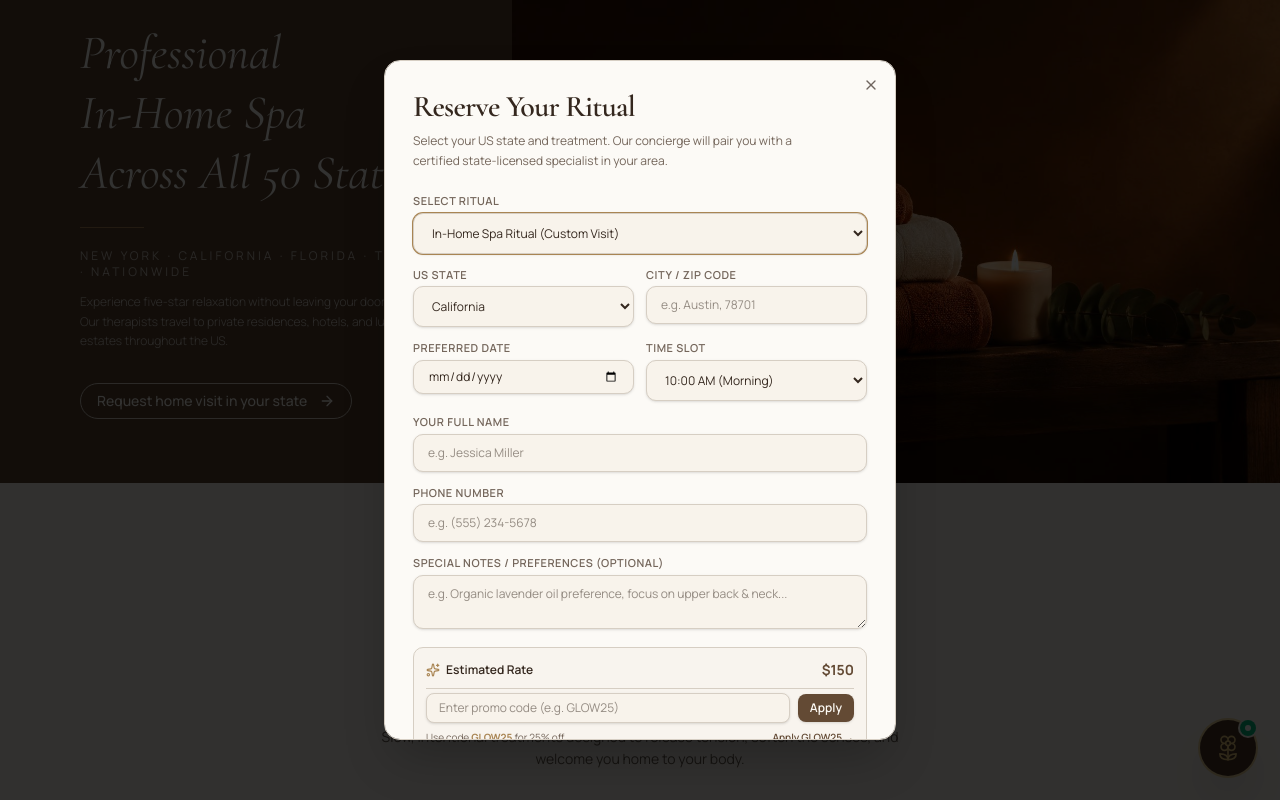
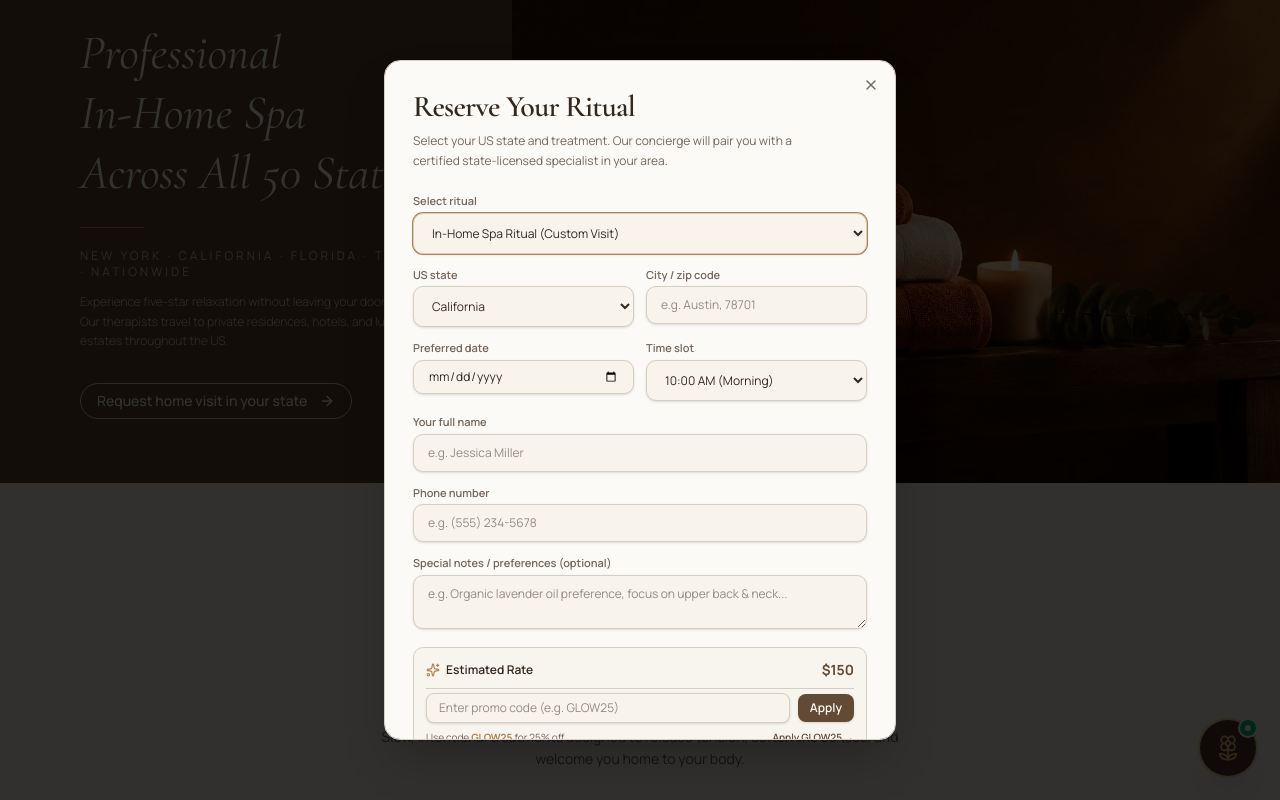
Before and after one commit to rudrodeb029/febiola-lovely-spa, a React (Vite) app: page / in a window 1280 px wide. Both pictures are taken after a click on the button "Request home visit in your state". Shown: the part 2354-3154 px from the top of the page. Built offline with nearby package versions, Linux system fonts and the light colour scheme.

Commit message:
Update reservation form labels to capitalize only the first word

```diff
--- a/src/App.tsx
+++ b/src/App.tsx
@@ -1092,8 +1092,8 @@ export default function App() {
           ) : (
             <form onSubmit={handleBookingSubmit} className="space-y-3.5 pt-1 text-xs">
               <div>
-                <label className="text-[11px] font-semibold uppercase tracking-wider text-muted-foreground block mb-1">
-                  Select Ritual
+                <label className="text-[11px] font-semibold text-muted-foreground block mb-1">
+                  Select ritual
                 </label>
                 <select
                   value={selectedService}
@@ -1113,8 +1113,8 @@ export default function App() {
 
               <div className="grid grid-cols-1 sm:grid-cols-2 gap-3">
                 <div>
-                  <label className="text-[11px] font-semibold uppercase tracking-wider text-muted-foreground block mb-1">
-                    US State
+                  <label className="text-[11px] font-semibold text-muted-foreground block mb-1">
+                    US state
                   </label>
                   <select
                     value={selectedState}
@@ -1129,8 +1129,8 @@ export default function App() {
                   </select>
                 </div>
                 <div>
-                  <label className="text-[11px] font-semibold uppercase tracking-wider text-muted-foreground block mb-1">
-                    City / Zip Code
+                  <label className="text-[11px] font-semibold text-muted-foreground block mb-1">
+                    City / zip code
                   </label>
                   <input
                     type="text"
@@ -1145,8 +1145,8 @@ export default function App() {
 
               <div className="grid grid-cols-1 sm:grid-cols-2 gap-3">
                 <div>
-                  <label className="text-[11px] font-semibold uppercase tracking-wider text-muted-foreground block mb-1">
-                    Preferred Date
+                  <label className="text-[11px] font-semibold text-muted-foreground block mb-1">
+                    Preferred date
                   </label>
                   <input
                     type="date"
@@ -1157,8 +1157,8 @@ export default function App() {
                   />
                 </div>
                 <div>
-                  <label className="text-[11px] font-semibold uppercase tracking-wider text-muted-foreground block mb-1">
-                    Time Slot
+                  <label className="text-[11px] font-semibold text-muted-foreground block mb-1">
+                    Time slot
                   </label>
                   <select
                     value={bookingTime}
@@ -1176,8 +1176,8 @@ export default function App() {
               </div>
 
               <div>
-                <label className="text-[11px] font-semibold uppercase tracking-wider text-muted-foreground block mb-1">
-                  Your Full Name
+                <label className="text-[11px] font-semibold text-muted-foreground block mb-1">
+                  Your full name
                 </label>
                 <input
                   type="text"
@@ -1190,8 +1190,8 @@ export default function App() {
               </div>
 
               <div>
-                <label className="text-[11px] font-semibold uppercase tracking-wider text-muted-foreground block mb-1">
-                  Phone Number
+                <label className="text-[11px] font-semibold text-muted-foreground block mb-1">
+                  Phone number
                 </label>
                 <input
                   type="tel"
@@ -1204,8 +1204,8 @@ export default function App() {
               </div>
 
               <div>
-                <label className="text-[11px] font-semibold uppercase tracking-wider text-muted-foreground block mb-1">
-                  Special Notes / Preferences (Optional)
+                <label className="text-[11px] font-semibold text-muted-foreground block mb-1">
+                  Special notes / preferences (optional)
                 </label>
                 <textarea
                   rows={2}
--- a/src/components/AdminPanel.tsx
+++ b/src/components/AdminPanel.tsx
@@ -875,16 +875,16 @@ export function AdminPanel({ onBackToSite }: AdminPanelProps) {
                 {/* 1. Ritual & Rate Card */}
                 <div className="grid grid-cols-[1fr_auto] items-center gap-4 rounded-xl border border-neutral-800 bg-neutral-800/40 p-3.5">
                   <div>
-                    <span className="text-[10px] font-semibold uppercase tracking-wider text-neutral-400 block">
-                      Selected Ritual
+                    <span className="text-[10px] font-semibold text-neutral-400 block">
+                      Selected ritual
                     </span>
                     <p className="text-sm font-semibold text-neutral-100 mt-0.5">
                       {selectedRes.service}
                     </p>
                   </div>
                   <div className="text-right">
-                    <span className="text-[10px] font-semibold uppercase tracking-wider text-neutral-400 block">
-                      Rate / Price
+                    <span className="text-[10px] font-semibold text-neutral-400 block">
+                      Rate / price
                     </span>
                     <p className="text-base font-bold text-gold mt-0.5">
                       {selectedRes.price}
@@ -895,8 +895,8 @@ export function AdminPanel({ onBackToSite }: AdminPanelProps) {
                 {/* 2. Schedule & Location Card */}
                 <div className="grid grid-cols-1 sm:grid-cols-2 gap-3">
                   <div className="rounded-xl border border-neutral-800 bg-neutral-800/40 p-3.5">
-                    <span className="text-[10px] font-semibold uppercase tracking-wider text-neutral-400 block">
-                      Appointment Time
+                    <span className="text-[10px] font-semibold text-neutral-400 block">
+                      Appointment time
                     </span>
                     <div className="flex items-center gap-2 text-xs font-semibold text-neutral-200 mt-1">
                       <Calendar className="size-3.5 text-gold shrink-0" />
@@ -908,8 +908,8 @@ export function AdminPanel({ onBackToSite }: AdminPanelProps) {
                   </div>
 
                   <div className="rounded-xl border border-neutral-800 bg-neutral-800/40 p-3.5">
-                    <span className="text-[10px] font-semibold uppercase tracking-wider text-neutral-400 block">
-                      State &amp; City
+                    <span className="text-[10px] font-semibold text-neutral-400 block">
+                      State &amp; city
                     </span>
                     <div className="flex items-center gap-1.5 text-xs font-semibold text-neutral-200 mt-1">
                       <MapPin className="size-3.5 text-gold shrink-0" />
@@ -920,8 +920,8 @@ export function AdminPanel({ onBackToSite }: AdminPanelProps) {
 
                 {/* 3. Direct Contact & Action Bar */}
                 <div className="rounded-xl border border-neutral-800 bg-neutral-800/40 p-3.5">
-                  <span className="text-[10px] font-semibold uppercase tracking-wider text-neutral-400 block">
-                    Guest Phone &amp; Instant Actions
+                  <span className="text-[10px] font-semibold text-neutral-400 block">
+                    Guest phone &amp; instant actions
                   </span>
                   <div className="flex items-center justify-between gap-3 mt-2 flex-wrap">
                     <div className="flex items-center gap-2">
@@ -960,8 +960,8 @@ export function AdminPanel({ onBackToSite }: AdminPanelProps) {
 
                 {/* 4. Special Notes & Preferences */}
                 <div className="rounded-xl border border-neutral-800 bg-neutral-800/40 p-3.5">
-                  <span className="text-[10px] font-semibold uppercase tracking-wider text-neutral-400 block mb-1">
-                    Special Notes / Preferences
+                  <span className="text-[10px] font-semibold text-neutral-400 block mb-1">
+                    Special notes / preferences
                   </span>
                   <p className="text-xs text-neutral-300 bg-neutral-900/80 p-3 rounded-lg leading-relaxed border border-neutral-800">
                     {selectedRes.notes || "No special requests or allergies noted by guest."}
@@ -970,8 +970,8 @@ export function AdminPanel({ onBackToSite }: AdminPanelProps) {
 
                 {/* 5. Status Management Actions */}
                 <div className="rounded-xl border border-neutral-800 bg-neutral-800/40 p-3.5 space-y-2">
-                  <span className="text-[10px] font-semibold uppercase tracking-wider text-neutral-400 block">
-                    Update Reservation Status
+                  <span className="text-[10px] font-semibold text-neutral-400 block">
+                    Update reservation status
                   </span>
                   <div className="grid grid-cols-3 gap-2 pt-0.5">
                     <button
@@ -1049,8 +1049,8 @@ export function AdminPanel({ onBackToSite }: AdminPanelProps) {
 
           <form onSubmit={handleAddReservation} className="space-y-4 pt-2 text-xs">
             <div>
-              <label className="text-[11px] font-semibold uppercase tracking-wider text-neutral-400 block mb-1">
-                Guest Full Name
+              <label className="text-[11px] font-semibold text-neutral-400 block mb-1">
+                Guest full name
               </label>
               <input
                 type="text"
@@ -1063,8 +1063,8 @@ export function AdminPanel({ onBackToSite }: AdminPanelProps) {
             </div>
 
             <div>
-              <label className="text-[11px] font-semibold uppercase tracking-wider text-neutral-400 block mb-1">
-                Phone Number
+              <label className="text-[11px] font-semibold text-neutral-400 block mb-1">
+                Phone number
               </label>
               <input
                 type="tel"
@@ -1078,8 +1078,8 @@ export function AdminPanel({ onBackToSite }: AdminPanelProps) {
 
             <div className="grid grid-cols-1 sm:grid-cols-2 gap-3">
               <div>
-                <label className="text-[11px] font-semibold uppercase tracking-wider text-neutral-400 block mb-1">
-                  Ritual Service
+                <label className="text-[11px] font-semibold text-neutral-400 block mb-1">
+                  Ritual service
                 </label>
                 <select
                   value={newService}
@@ -1104,8 +1104,8 @@ export function AdminPanel({ onBackToSite }: AdminPanelProps) {
               </div>
 
               <div>
-                <label className="text-[11px] font-semibold uppercase tracking-wider text-neutral-400 block mb-1">
-                  Rate / Price
+                <label className="text-[11px] font-semibold text-neutral-400 block mb-1">
+                  Rate / price
                 </label>
                 <input
                   type="text"
@@ -1118,8 +1118,8 @@ export function AdminPanel({ onBackToSite }: AdminPanelProps) {
 
             <div className="grid grid-cols-1 sm:grid-cols-2 gap-3">
               <div>
-                <label className="text-[11px] font-semibold uppercase tracking-wider text-neutral-400 block mb-1">
-                  US State
+                <label className="text-[11px] font-semibold text-neutral-400 block mb-1">
+                  US state
                 </label>
                 <input
                   type="text"
@@ -1130,8 +1130,8 @@ export function AdminPanel({ onBackToSite }: AdminPanelProps) {
                 />
               </div>
               <div>
-                <label className="text-[11px] font-semibold uppercase tracking-wider text-neutral-400 block mb-1">
-                  City / Zip
+                <label className="text-[11px] font-semibold text-neutral-400 block mb-1">
+                  City / zip
                 </label>
                 <input
                   type="text"
@@ -1145,7 +1145,7 @@ export function AdminPanel({ onBackToSite }: AdminPanelProps) {
 
             <div className="grid grid-cols-1 sm:grid-cols-2 gap-3">
               <div>
-                <label className="text-[11px] font-semibold uppercase tracking-wider text-neutral-400 block mb-1">
+                <label className="text-[11px] font-semibold text-neutral-400 block mb-1">
                   Date
                 </label>
                 <input
@@ -1157,8 +1157,8 @@ export function AdminPanel({ onBackToSite }: AdminPanelProps) {
                 />
               </div>
               <div>
-                <label className="text-[11px] font-semibold uppercase tracking-wider text-neutral-400 block mb-1">
-                  Time Slot
+                <label className="text-[11px] font-semibold text-neutral-400 block mb-1">
+                  Time slot
                 </label>
                 <select
                   value={newTimeSlot}
@@ -1176,8 +1176,8 @@ export function AdminPanel({ onBackToSite }: AdminPanelProps) {
             </div>
 
             <div>
-              <label className="text-[11px] font-semibold uppercase tracking-wider text-neutral-400 block mb-1">
-                Special Notes / Preferences
+              <label className="text-[11px] font-semibold text-neutral-400 block mb-1">
+                Special notes / preferences
               </label>
               <textarea
                 rows={2}
```
